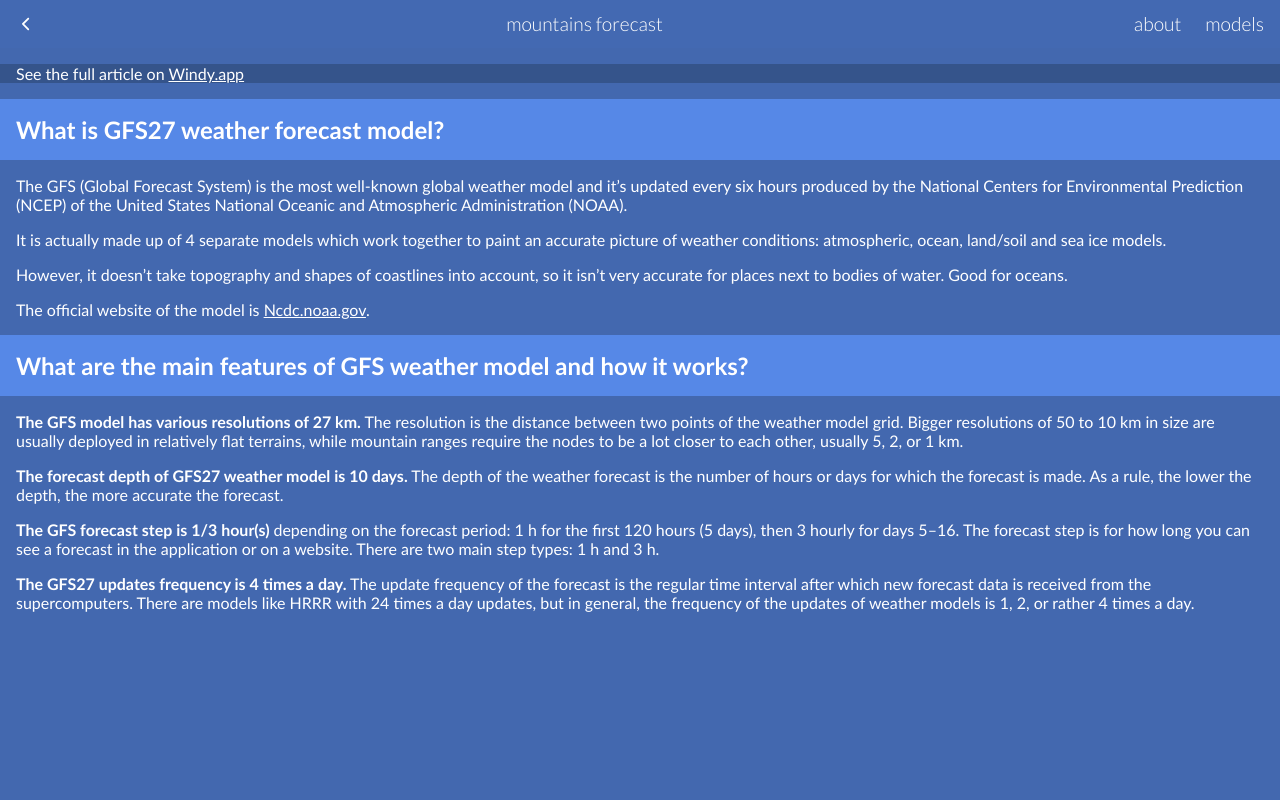
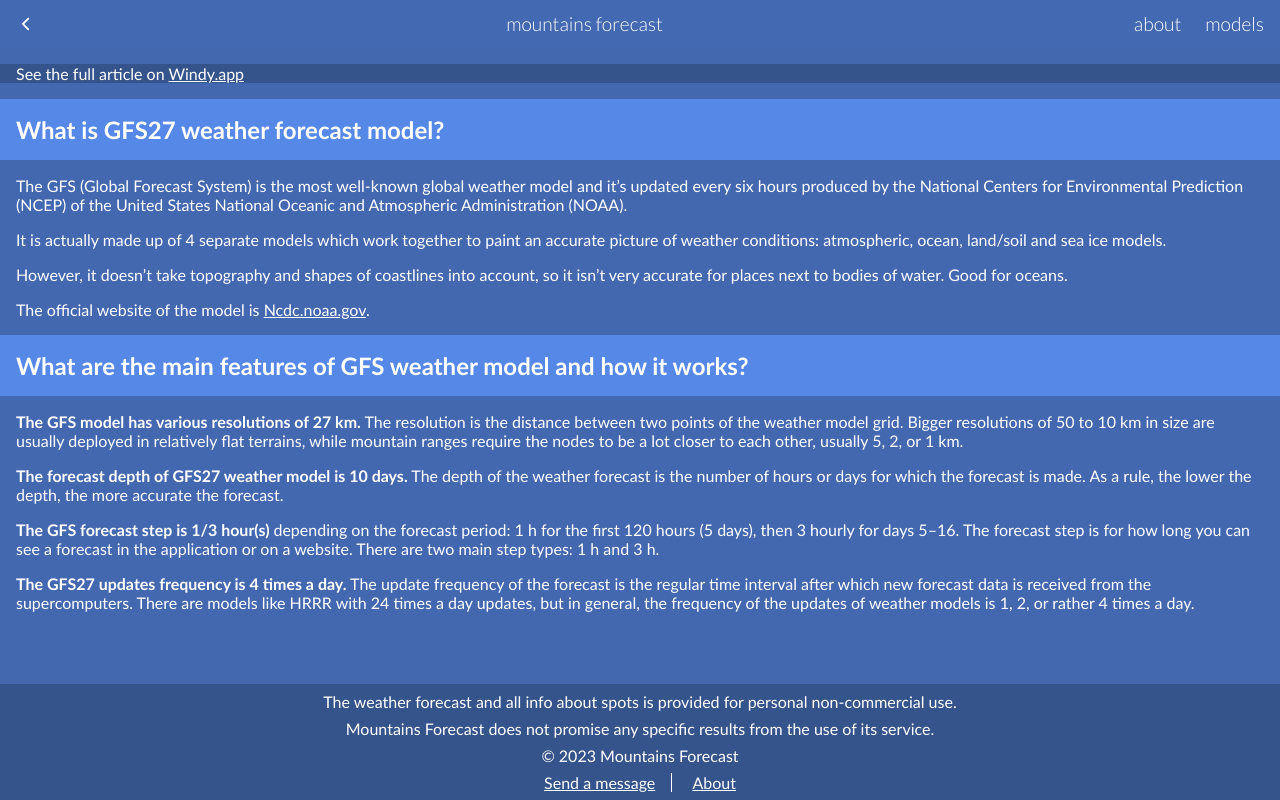
Before and after one commit to Zilola-Nazarova/harry-potter-characters, a React (Vite) app: page /models/1 in a window 1280 px wide. Built offline with nearby package versions, Linux system fonts and the light colour scheme; no server answers.

Commit message:
Create Footer compoent, write content for footer and style it

```diff
--- /dev/null
+++ b/src/components/Footer.jsx
@@ -0,0 +1,18 @@
+import styles from '@/styles/Footer.module.css'
+import { Link } from 'react-router-dom';
+
+const Footer = () => {
+  return (
+    <div className={styles.footer}>
+      <p>The weather forecast and all info about spots is provided for personal non-commercial use.</p>
+      <p>Mountains Forecast does not promise any specific results from the use of its service.</p>
+      <p>© 2023 Mountains Forecast</p>
+
+      <div className={styles.contacts}>
+        <p><a href='#'>Send a message</a> <Link to={`/about`}>About</Link></p>
+      </div>
+    </div>
+  )
+}
+
+export default Footer;
--- a/src/routes/Root.jsx
+++ b/src/routes/Root.jsx
@@ -4,6 +4,7 @@ import { useDispatch } from "react-redux";
 import { getWeather } from "@/redux/mountains/mountainsSlice";
 import { useEffect } from 'react';
 import mountainsData from '@/database/mountainsData';
+import Footer from '@/components/Footer';
 
 const Root = () => {
   const dispatch = useDispatch();
@@ -20,6 +21,7 @@ const Root = () => {
       <div id="outlet">
         <Outlet />
       </div>
+      <Footer />
     </>
   )
 }
--- /dev/null
+++ b/src/styles/Footer.module.css
@@ -0,0 +1,33 @@
+.footer {
+  width: 100%;
+  padding: 0.5rem 1rem;
+  background-color: rgb(53, 84, 139);
+  color: #fff;
+  font-family: 'Gill Sans', 'Gill Sans MT', Calibri, 'Trebuchet MS', sans-serif;
+  display: flex;
+  flex-direction: column;
+  align-items: center;
+  gap: 0.5rem;
+}
+
+.footer p {
+  text-align: center;
+}
+
+.contacts {
+  display: flex;
+
+}
+
+.contacts a {
+  color: #fff;
+}
+
+.contacts a:first-child{
+  padding-right: 1rem;
+  border-right: 1px solid #fff;
+}
+
+.contacts a:last-child{
+  padding-left: 1rem;
+}
```
